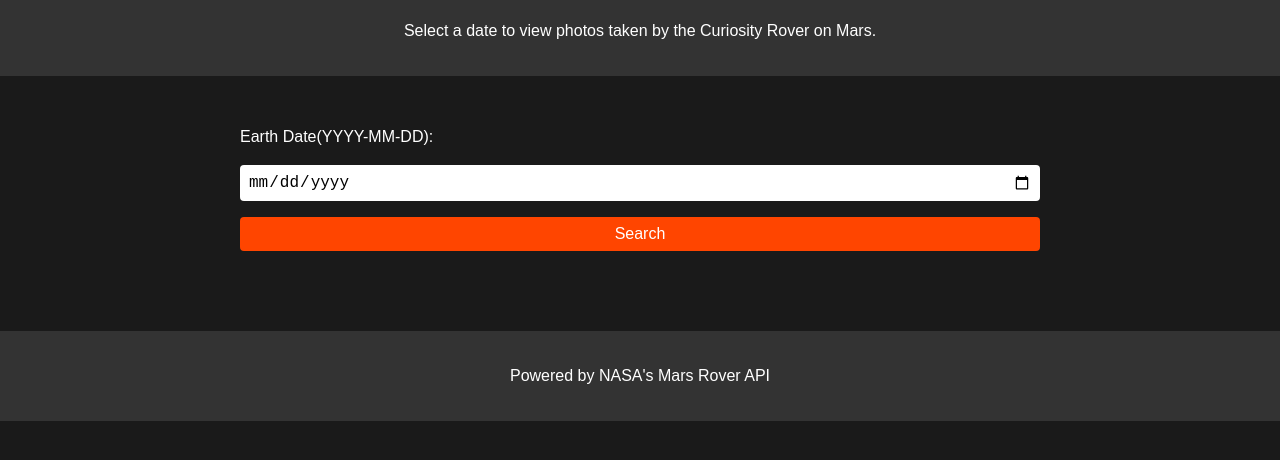
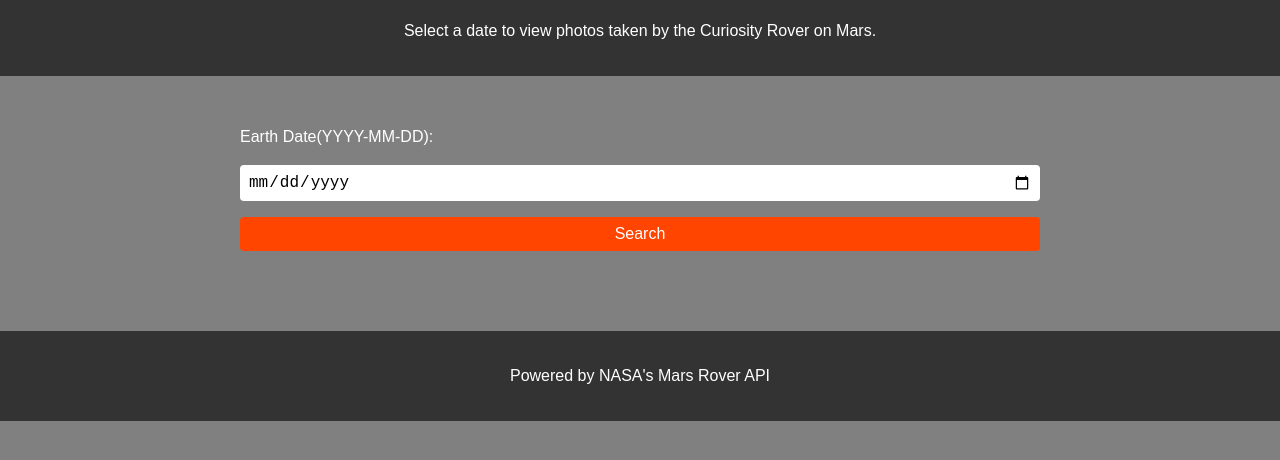
Before and after one commit to mbajwa2-rrc/Front_End_Assignment5, a plain HTML site: page Photo-Explorer Assignment 5/index.html in a window 1280 px wide. Shown: the part 92-552 px from the top of the page. Drawn offline with Linux system fonts and the light colour scheme.

Commit message:
Css file added

```diff
--- a/Photo-Explorer Assignment 5/styles.css
+++ b/Photo-Explorer Assignment 5/styles.css
@@ -3,7 +3,7 @@ body {
     line-height: 1.6;
     margin: 0;
     padding: 0;
-    background: #1a1a1a;
+    background: grey;
     color: #fff;
   }
 
```
